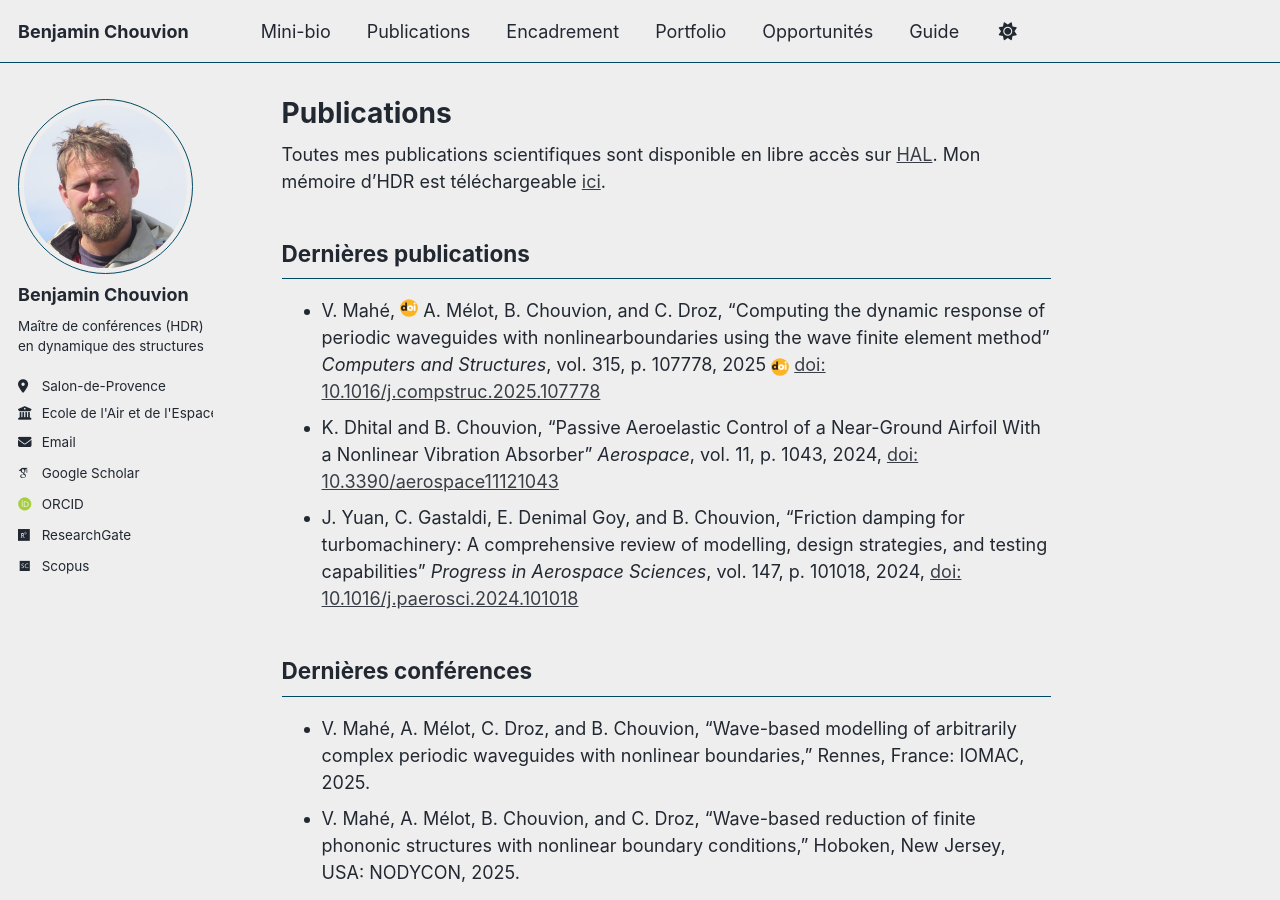
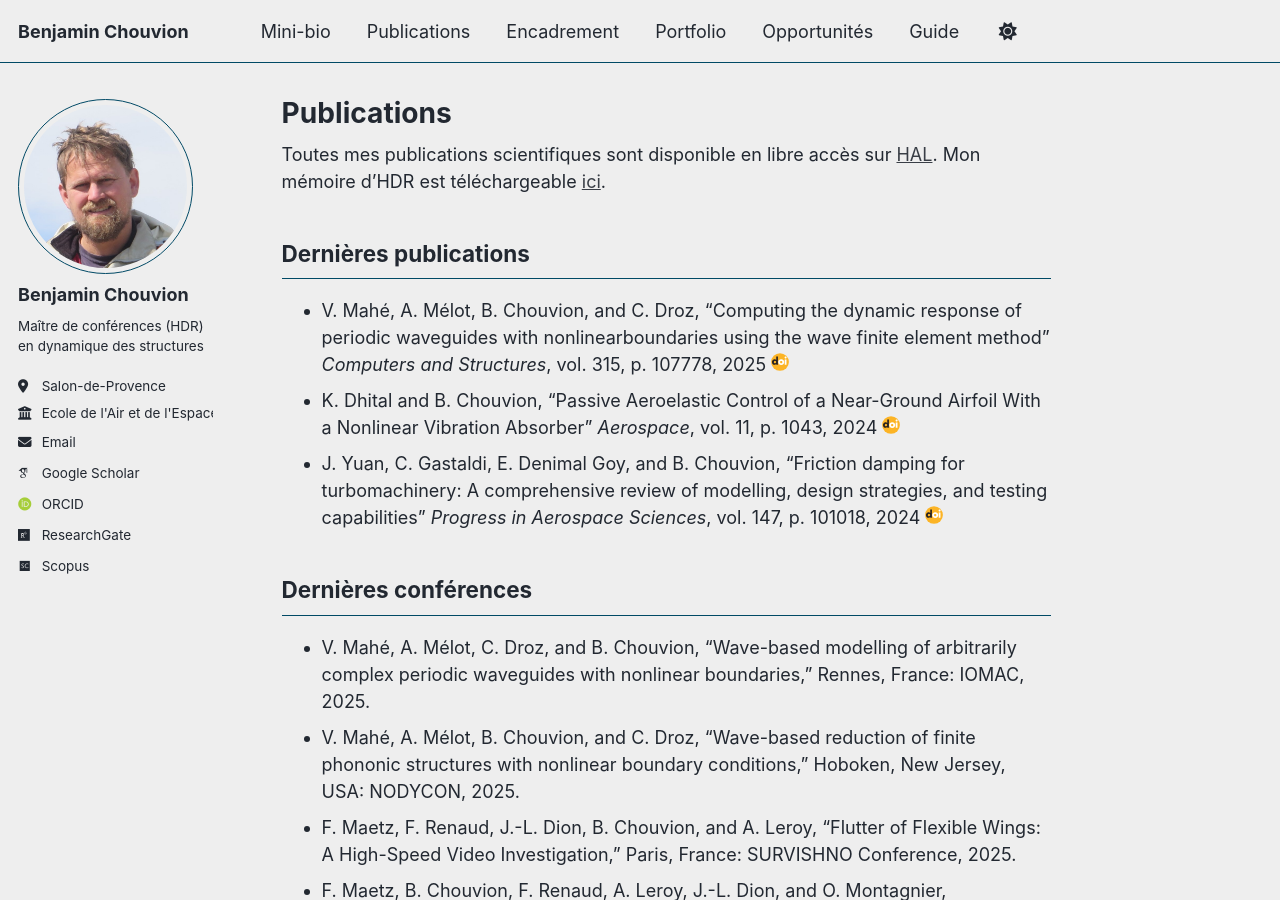
Before and after one commit to benjamin-chouvion/benjamin-chouvion.github.io, a Jekyll site: the page built from _pages/publications.md, in a window 1280 px wide and 900 px high. Built offline with Jekyll 4.4.1, drawn with Linux system fonts in a browser that asks for light colours; some web fonts are replaced; a script bundle is joined from its source files by our own code; library files that are not in the unit come from our copies.

Commit message:
Update publications.md

```diff
--- a/_pages/publications.md
+++ b/_pages/publications.md
@@ -8,9 +8,9 @@
 
 ## Dernières publications
 
-- V. Mahé, [![DOI](/images/DOI_logo.svg){: style="height:1em; max-width:2.2em; vertical-align:baseline;"}](https://doi.org/10.1016/j.compstruc.2025.107778) A. Mélot, B. Chouvion, and C. Droz, “Computing the dynamic response of periodic waveguides with nonlinearboundaries using the wave finite element method” *Computers and Structures*, vol. 315, p. 107778, 2025 [![DOI](/images/DOI_logo.svg){: style="height:1em; max-width:2.2em; vertical-align:middle;"}](https://doi.org/10.1016/j.compstruc.2025.107778) [doi: 10.1016/j.compstruc.2025.107778](https://doi.org/10.1016/j.compstruc.2025.107778)
-- K. Dhital and B. Chouvion, “Passive Aeroelastic Control of a Near-Ground Airfoil With a Nonlinear Vibration Absorber” *Aerospace*, vol. 11, p. 1043, 2024, [doi: 10.3390/aerospace11121043](https://doi.org/10.3390/aerospace11121043)
-- J. Yuan, C. Gastaldi, E. Denimal Goy, and B. Chouvion, “Friction damping for turbomachinery: A comprehensive review of modelling, design strategies, and testing capabilities” *Progress in Aerospace Sciences*, vol. 147, p. 101018, 2024, [doi: 10.1016/j.paerosci.2024.101018](https://doi.org/10.1016/j.paerosci.2024.101018)
+- V. Mahé, A. Mélot, B. Chouvion, and C. Droz, “Computing the dynamic response of periodic waveguides with nonlinearboundaries using the wave finite element method” *Computers and Structures*, vol. 315, p. 107778, 2025  [![DOI](/images/DOI_logo.svg){: style="height:1em; max-width:2.2em; vertical-align:baseline;"}](https://doi.org/10.1016/j.compstruc.2025.107778)
+- K. Dhital and B. Chouvion, “Passive Aeroelastic Control of a Near-Ground Airfoil With a Nonlinear Vibration Absorber” *Aerospace*, vol. 11, p. 1043, 2024 [![DOI](/images/DOI_logo.svg){: style="height:1em; max-width:2.2em; vertical-align:baseline;"}](https://doi.org/10.3390/aerospace11121043)
+- J. Yuan, C. Gastaldi, E. Denimal Goy, and B. Chouvion, “Friction damping for turbomachinery: A comprehensive review of modelling, design strategies, and testing capabilities” *Progress in Aerospace Sciences*, vol. 147, p. 101018, 2024 [![DOI](/images/DOI_logo.svg){: style="height:1em; max-width:2.2em; vertical-align:baseline;"}](https://doi.org/10.1016/j.paerosci.2024.101018)
 
 ## Dernières conférences
 
```
